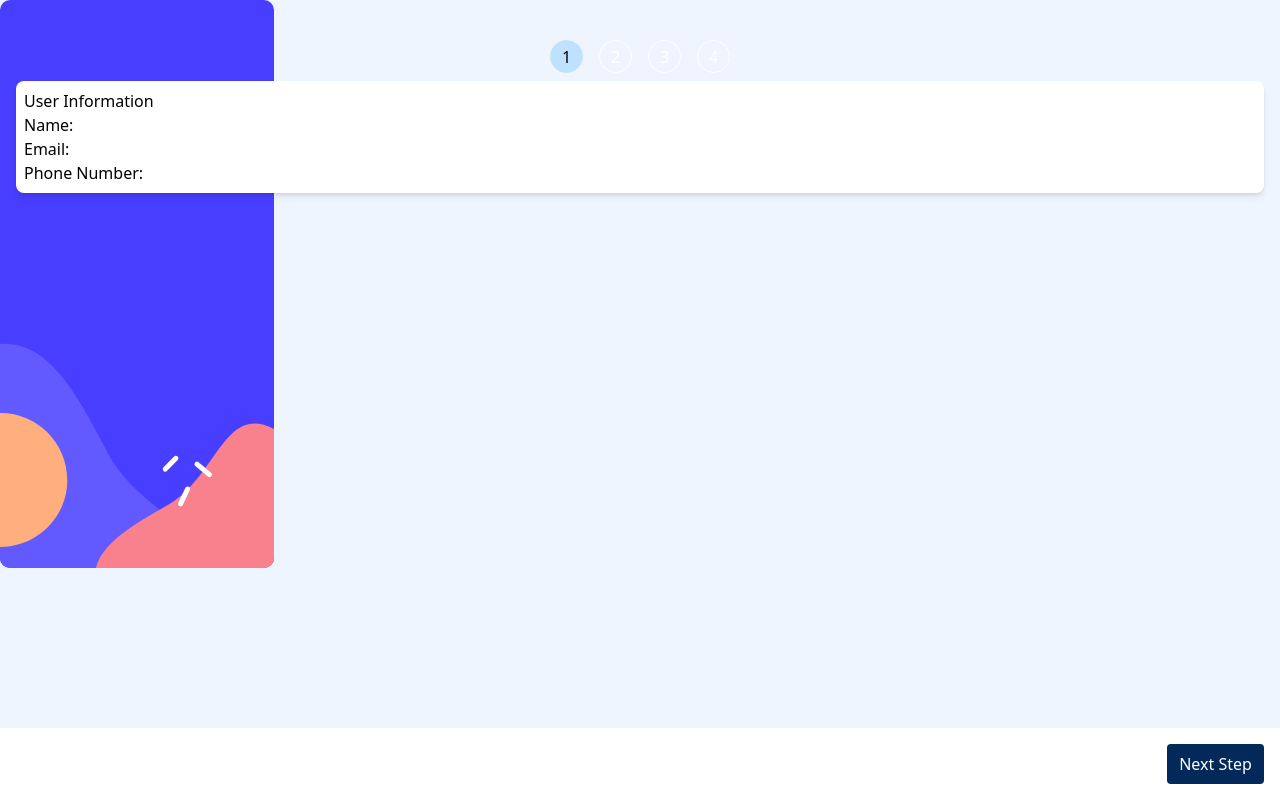
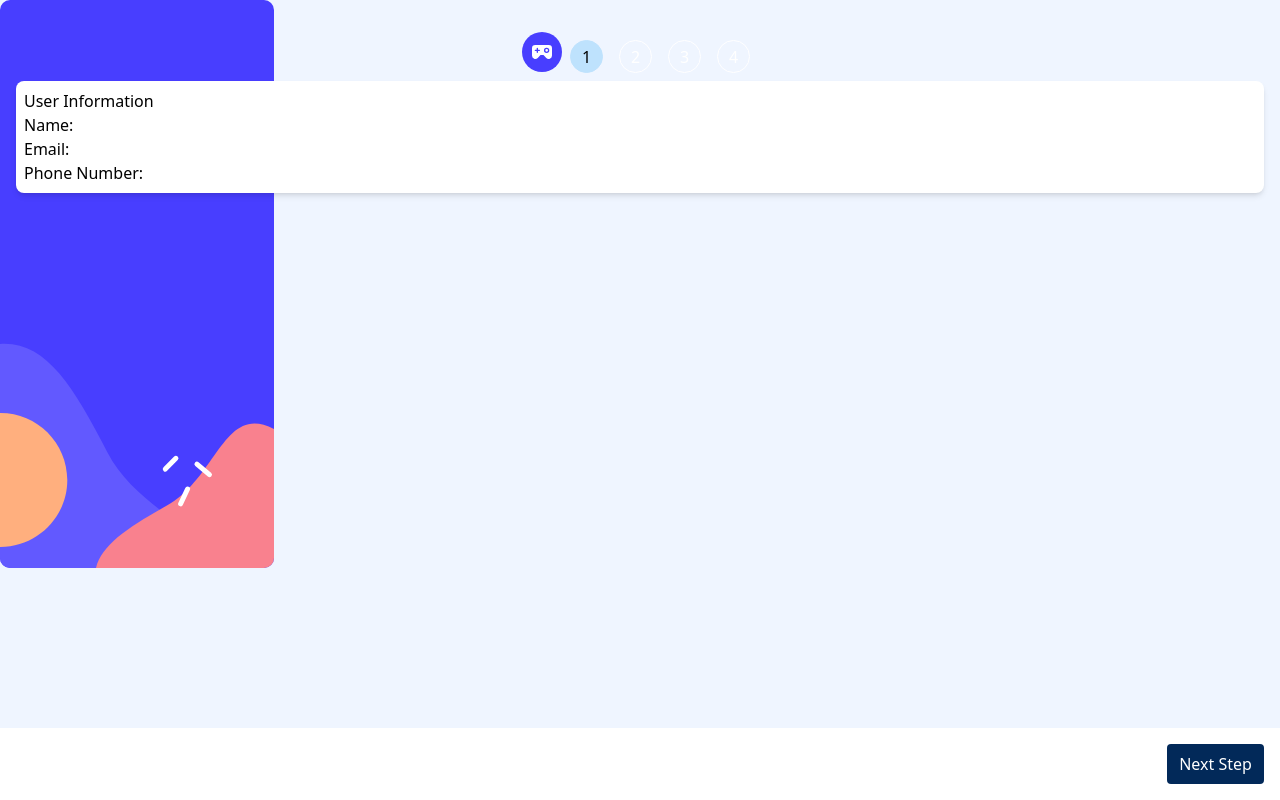
Before and after one commit to EkaAbashidze/multi-step-form-react, a React (Vite) app: page / in a window 1280 px wide. Built offline with nearby package versions, Linux system fonts and the light colour scheme.

Commit message:
add photo

```diff
--- a/src/App.jsx
+++ b/src/App.jsx
@@ -10,6 +10,7 @@ import ThankYou from "./components/ThankYou";
 import { userInfoActions } from "./store/store";
 import { selectedPlanSliceActions } from "./store/store";
 import { addonsSliceActions } from "./store/store";
+import ProPhoto from "/images/icon-pro.svg";
 
 function App() {
   const [activeButton, setActiveButton] = useState(1);
@@ -87,6 +88,10 @@ function App() {
   return (
     <>
       <div className="flex justify-center">
+        <div>
+          <img src={ProPhoto} alt="" />
+        </div>
+
         <PageNumber
           number={1}
           isActive={activeButton === 1}
```
